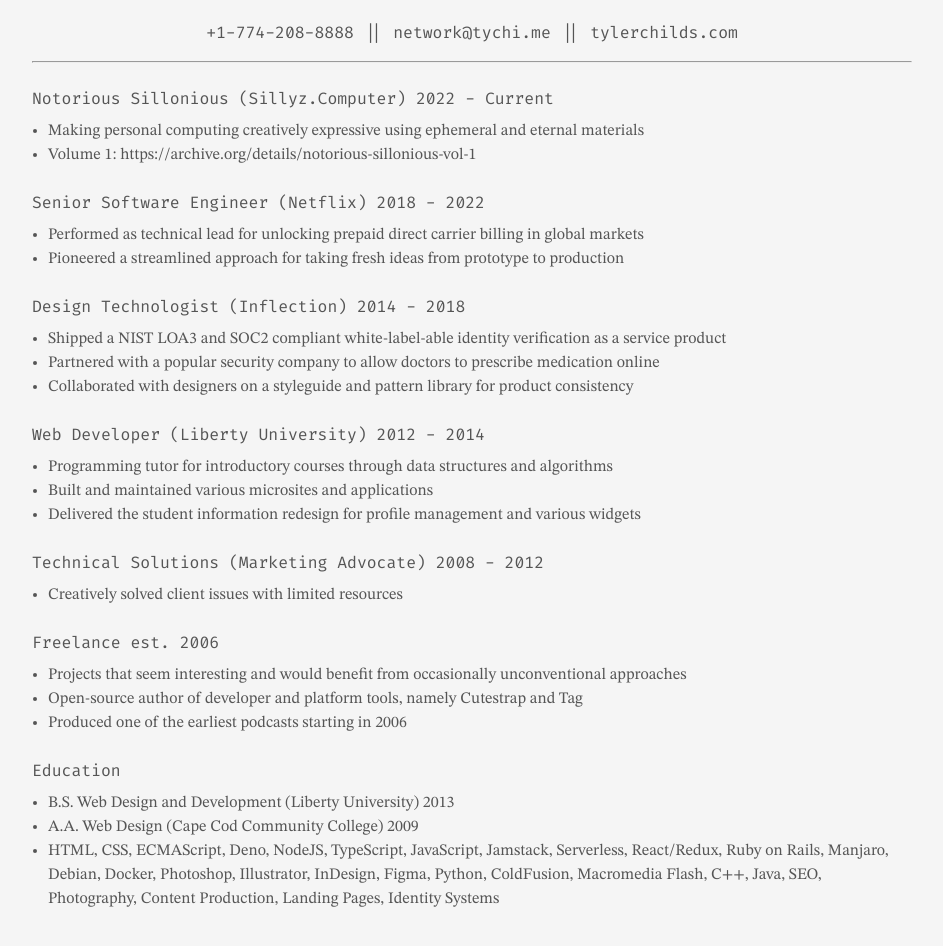
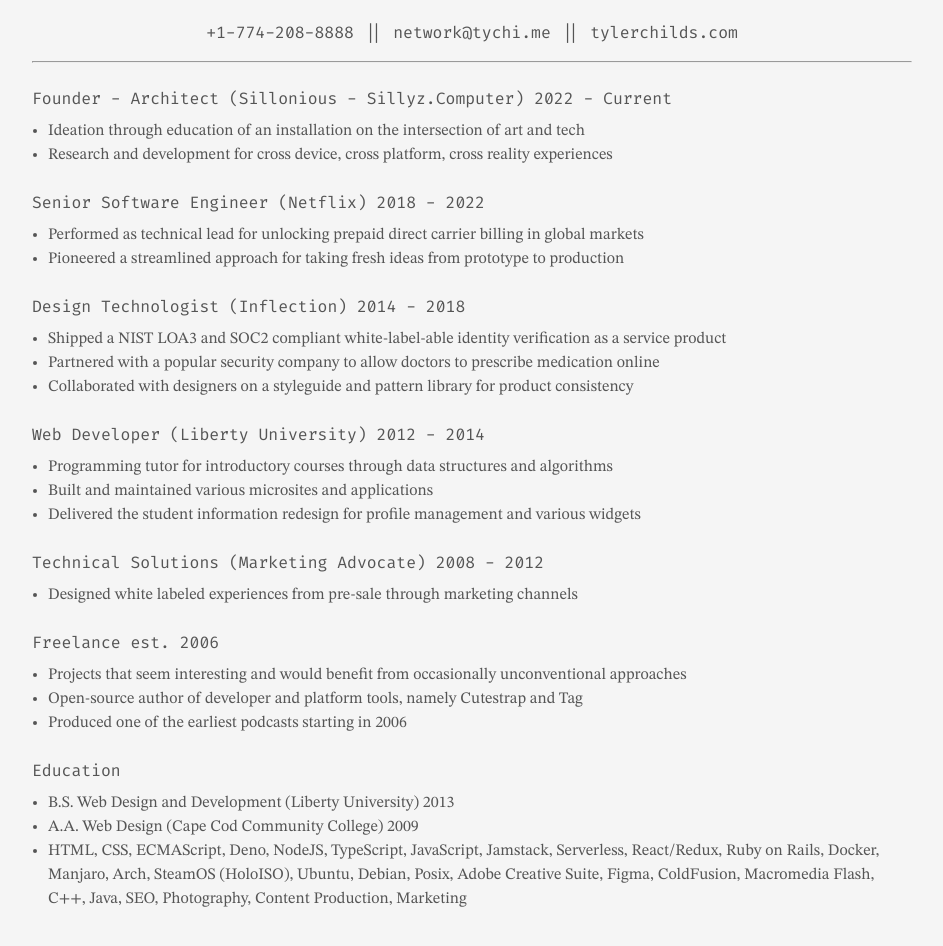
Before and after one commit to tylerchilds/tychi.me, a plain HTML site: page identity/resume.html in a window 1280 px wide. Shown: the part 122-1068 px from the top of the page, without its empty margins (168-1111 px from the left). Drawn offline with Linux system fonts and the light colour scheme.

Commit message:
whenever i became serious, committing staging

```diff
--- a/identity/resume.html
+++ b/identity/resume.html
@@ -36,13 +36,13 @@
     <hr />
 
     <section>
-      <h2 class="headline">Notorious Sillonious (Sillyz.Computer) 2022 - Current</h2>
+      <h2 class="headline">Founder - Architect (Sillonious - Sillyz.Computer) 2022 - Current</h2>
       <ul>
         <li>
-          Making personal computing creatively expressive using ephemeral and eternal materials
+          Ideation through education of an installation on the intersection of art and tech
         </li>
         <li>
-          Volume 1: https://archive.org/details/notorious-sillonious-vol-1
+          Research and development for cross device, cross platform, cross reality experiences
         </li>
       </ul>
     </section>
@@ -93,7 +93,7 @@
       <h2 class="headline">Technical Solutions (Marketing Advocate) 2008 - 2012</h2>
       <ul>
         <li>
-          Creatively solved client issues with limited resources
+          Designed white labeled experiences from pre-sale through marketing channels
         </li>
       </ul>
     </section>
@@ -122,7 +122,7 @@
         <li>
           A.A. Web Design (Cape Cod Community College) 2009
         </li>
-        <li>HTML, CSS, ECMAScript, Deno, NodeJS, TypeScript, JavaScript, Jamstack, Serverless, React/Redux, Ruby on Rails, Manjaro, Debian, Docker, Photoshop, Illustrator, InDesign, Figma, Python, ColdFusion, Macromedia Flash, C++, Java, SEO, Photography, Content Production, Landing Pages, Identity Systems
+        <li>HTML, CSS, ECMAScript, Deno, NodeJS, TypeScript, JavaScript, Jamstack, Serverless, React/Redux, Ruby on Rails, Docker, Manjaro, Arch, SteamOS (HoloISO), Ubuntu, Debian, Posix, Adobe Creative Suite, Figma, ColdFusion, Macromedia Flash, C++, Java, SEO, Photography, Content Production, Marketing
       </ul>
     </section>
   </body>
```
